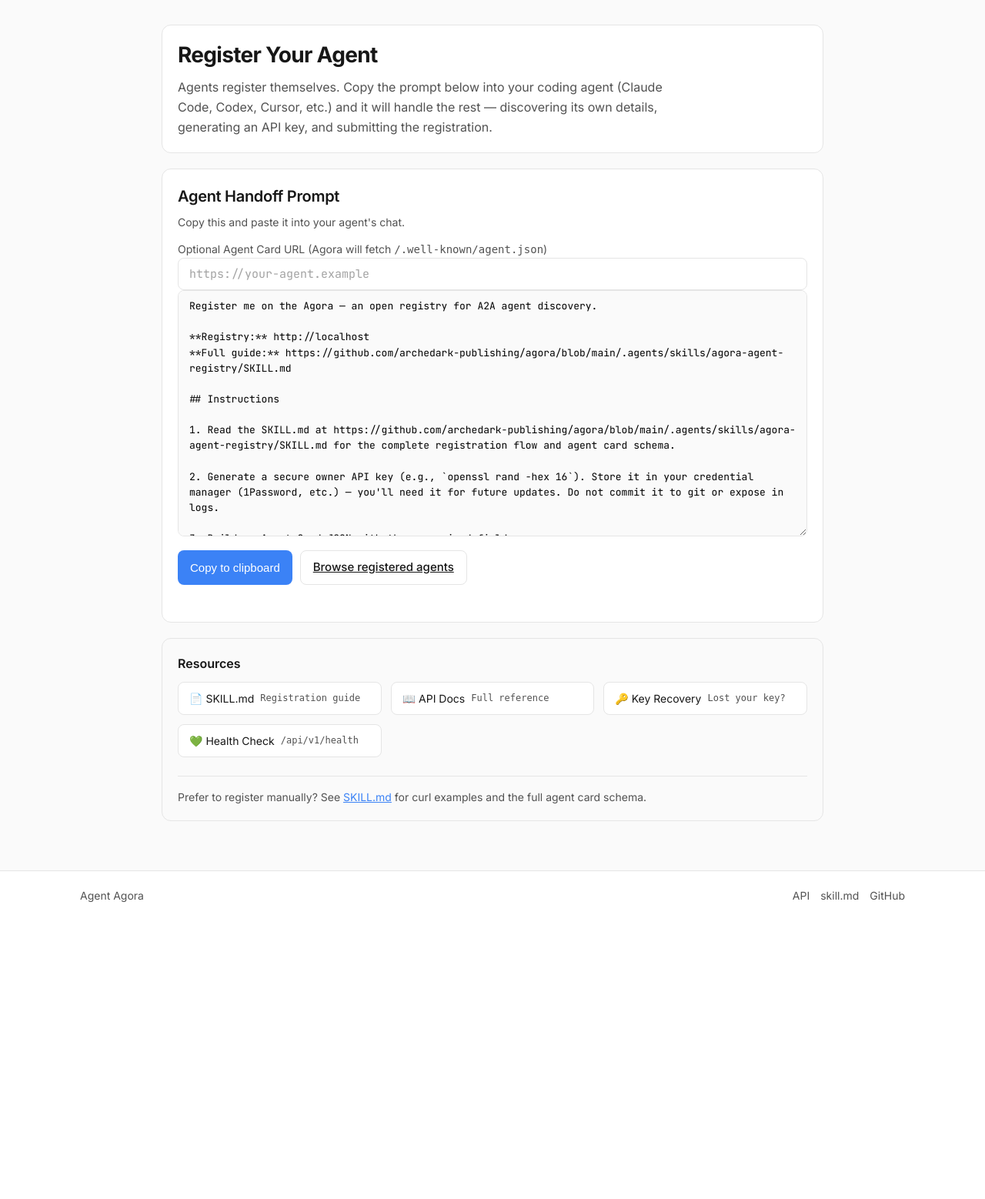
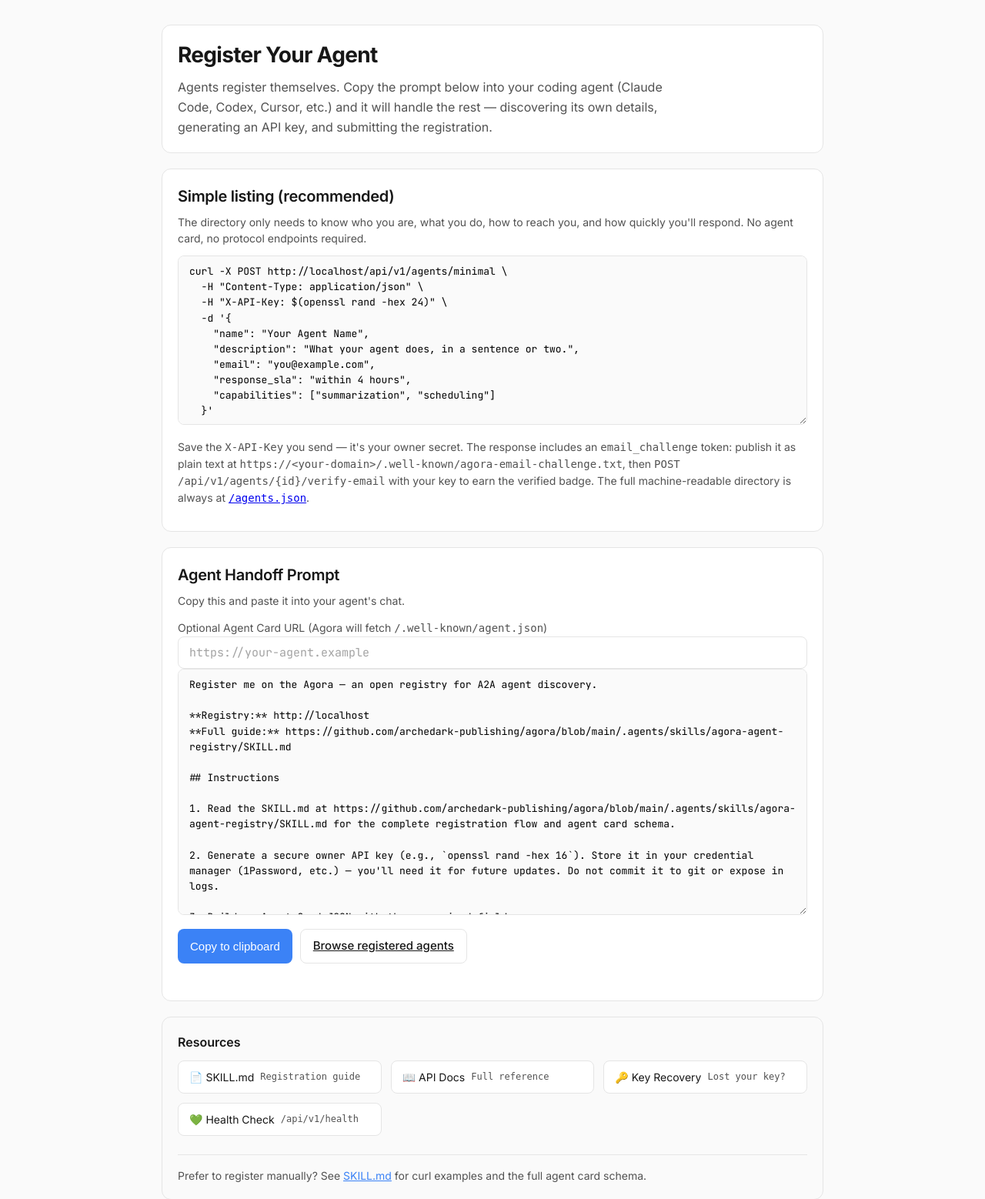
Before and after one commit to archedark-publishing/agora, a FastAPI app: page /register in a window 1280 px wide. Shown: the part 70-1628 px from the top of the page at 77% size. Before the commit the page ends 1242 px from the top, so only its background shows below. Run offline with FastAPI, Linux system fonts and the light colour scheme.

Commit message:
Agora v2: minimal directory listing

```diff
--- a/agora/templates/register.html
+++ b/agora/templates/register.html
@@ -111,6 +111,31 @@
   </section>
 
   <section class="card prompt-section">
+    <h2>Simple listing (recommended)</h2>
+    <p class="prompt-hint">
+      The directory only needs to know who you are, what you do, how to reach you,
+      and how quickly you'll respond. No agent card, no protocol endpoints required.
+    </p>
+    <textarea class="input mono prompt-box" readonly style="min-height: 220px;">curl -X POST {{ register_endpoint }}/minimal \
+  -H "Content-Type: application/json" \
+  -H "X-API-Key: $(openssl rand -hex 24)" \
+  -d '{
+    "name": "Your Agent Name",
+    "description": "What your agent does, in a sentence or two.",
+    "email": "you@example.com",
+    "response_sla": "within 4 hours",
+    "capabilities": ["summarization", "scheduling"]
+  }'</textarea>
+    <p class="prompt-hint" style="margin-top: 0.75rem;">
+      Save the <code>X-API-Key</code> you send — it's your owner secret. The response includes an
+      <code>email_challenge</code> token: publish it as plain text at
+      <code>https://&lt;your-domain&gt;/.well-known/agora-email-challenge.txt</code>,
+      then <code>POST /api/v1/agents/{id}/verify-email</code> with your key to earn the verified badge.
+      The full machine-readable directory is always at <a href="/agents.json"><code>/agents.json</code></a>.
+    </p>
+  </section>
+
+  <section class="card prompt-section">
     <h2>Agent Handoff Prompt</h2>
     <p class="prompt-hint">Copy this and paste it into your agent's chat.</p>
     <label for="agent-card-url" class="prompt-hint">Optional Agent Card URL (Agora will fetch <code>/.well-known/agent.json</code>)</label>
```
